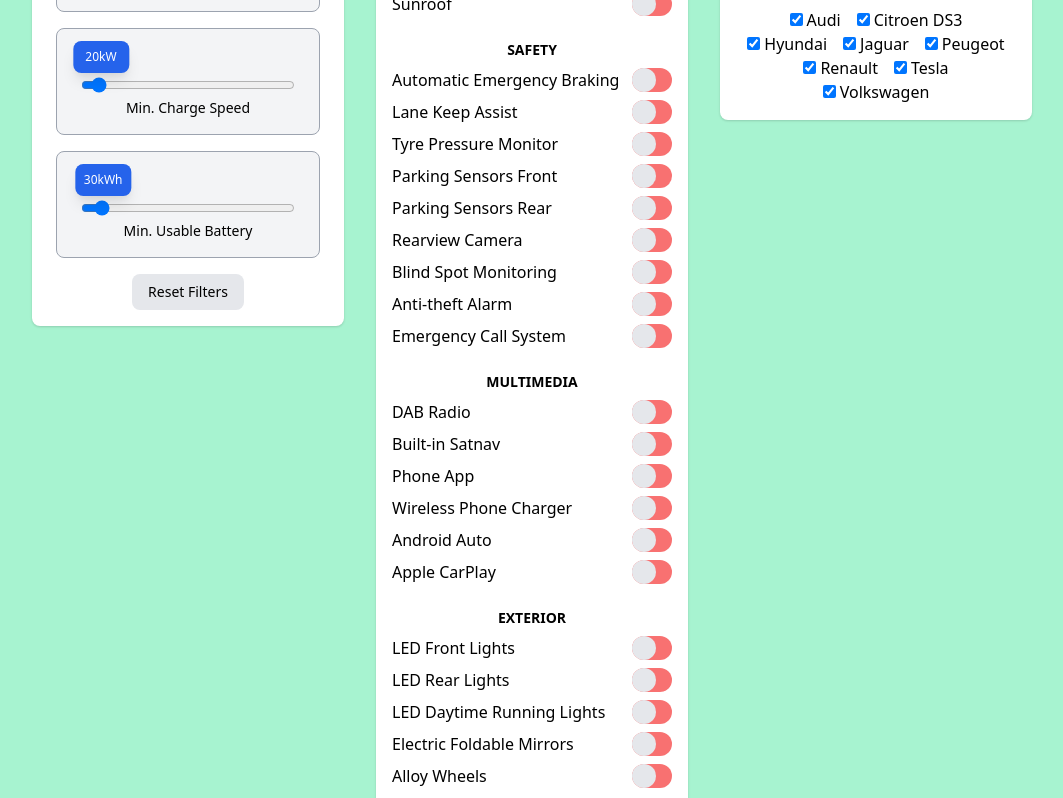
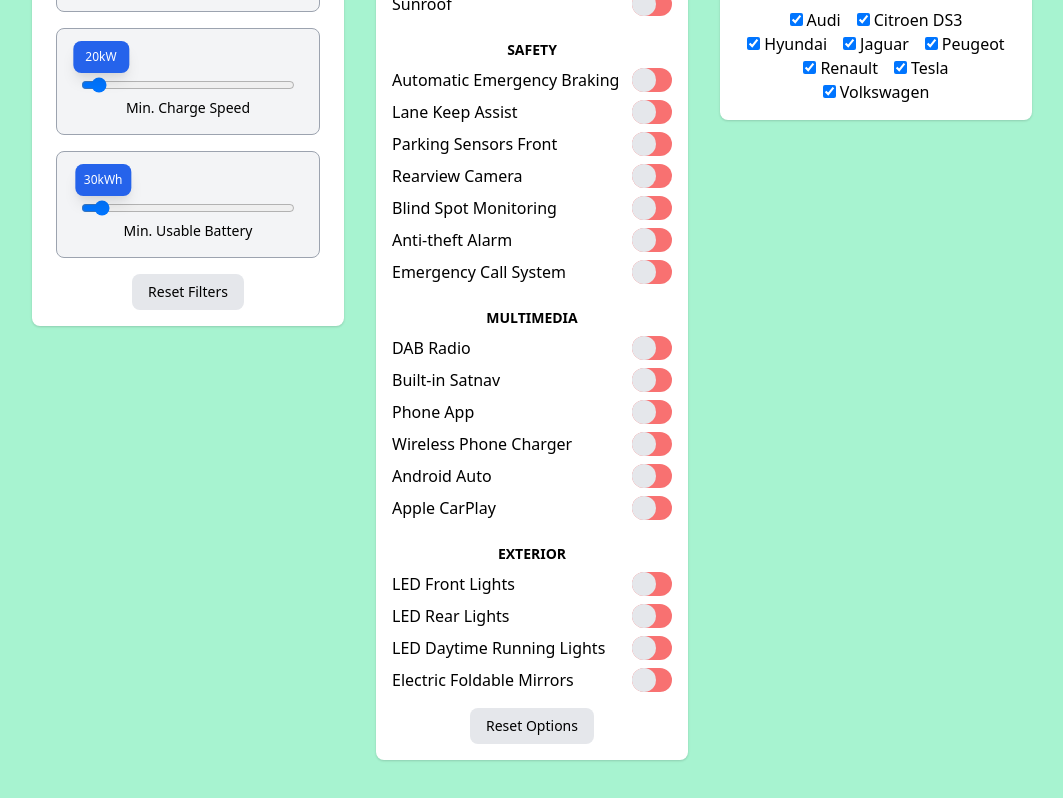
Before and after one commit to benbergmann82/ontofeatures, a React (Create React App) app: page / in a window 1280 px wide. Shown: the part 580-1378 px from the top of the page, without its empty margins (108-1171 px from the left). Built offline with nearby package versions, Linux system fonts and the light colour scheme.

Commit message:
Removed a couple of options that all cars have as standard

```diff
--- a/src/components/Options.js
+++ b/src/components/Options.js
@@ -33,9 +33,7 @@ const Options = ({ hidden }) => {
                     <span className="text-center font-bold uppercase text-sm mb-2 mt-4">Safety</span>
                     <Option title="Automatic Emergency Braking" callback={toggleOption} />
                     <Option title="Lane Keep Assist" callback={toggleOption} />
-                    <Option title="Tyre Pressure Monitor" callback={toggleOption} />
                     <Option title="Parking Sensors Front" callback={toggleOption} />
-                    <Option title="Parking Sensors Rear" callback={toggleOption} />
                     <Option title="Rearview Camera" callback={toggleOption} />
                     <Option title="Blind Spot Monitoring" callback={toggleOption} />
                     <Option title="Anti-theft Alarm" callback={toggleOption} />
@@ -52,7 +50,6 @@ const Options = ({ hidden }) => {
                     <Option title="LED Rear Lights" callback={toggleOption} />
                     <Option title="LED Daytime Running Lights" callback={toggleOption} />
                     <Option title="Electric Foldable Mirrors" callback={toggleOption} />
-                    <Option title="Alloy Wheels" callback={toggleOption} />
                     <button onClick={() => dispatch(resetOptions())} className="mt-2 bg-gray-200 rounded-lg py-2 px-4 m-auto text-sm">Reset Options</button>
                 </div>
             </div>
```
